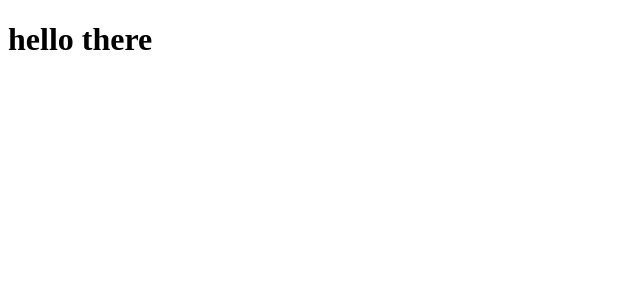
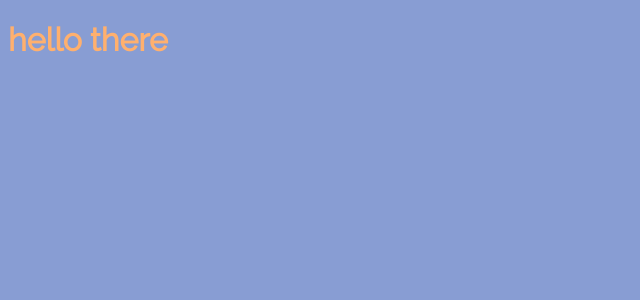
Before and after one commit to taylien96/Study-Break-Website, a React app: page / in a window 1280 px wide. Shown: the top 300 px of the page, without its empty margins (0-640 px from the left). Built offline with nearby package versions, Linux system fonts and the light colour scheme.

Commit message:
heading component connected

```diff
--- a/client/App.jsx
+++ b/client/App.jsx
@@ -2,7 +2,8 @@ import React, { Component } from 'react';
 import * as ReactDOM from 'react-dom'
 //import { Provider } from 'react-redux'
 //import store from './store.js'
-import './App.scss'
+import Heading from './components/Head.jsx'
+import './scss/App.scss'
 
 class App extends React.Component {
     constructor(props){
@@ -12,8 +13,7 @@ class App extends React.Component {
     render(){
         return(
             <div>
-                <h1>hello there</h1>
-
+                <Heading/>
             </div>
         )
     }
--- a/client/components/Head.jsx
+++ b/client/components/Head.jsx
@@ -1,2 +1,17 @@
 import React, { Component } from 'react';
-import { render } from 'react-dom';
+import { useDispatch, connect } from 'react-redux';
+import * as actions from '../actions/actionTypes.js';
+/* const mapStateToProps = state => (
+    {}
+  ); */
+  const Heading = props => (
+    //maybe render issue here
+
+    <div>
+        <h1>hello there</h1>
+    </div>
+  );
+
+
+  //export default connect(mapStateToProps)(Heading)
+  export default Heading
--- /dev/null
+++ b/client/scss/App.scss
@@ -0,0 +1,2 @@
+@import '_colors';
+@import '_allbody';
--- /dev/null
+++ b/client/scss/_allbody.scss
@@ -0,0 +1,10 @@
+@import url('https://fonts.googleapis.com/css?family=Raleway&display=swap');
+
+body {
+    background-color: $blueLightest;
+    font-family: 'Raleway', sans-serif;
+}
+h1{
+    color: $orangeLight;
+
+}
--- /dev/null
+++ b/client/scss/_colors.scss
@@ -0,0 +1,10 @@
+$blueMain: #3C5BA2;
+$blueDark: #214598;
+$blueLight: #5A76B7;
+$blueLightest: #889DD3;
+$yellowDark: #E3C11D;
+$yellowLight: #FFE66E;
+$yellowMain: #F2D549;
+$orangeMain: #F29649;
+$orangeDark: #E3771D;
+$orangeLight: #FFB06E;
```
Also changed, not shown: client/App.scss (deleted).
